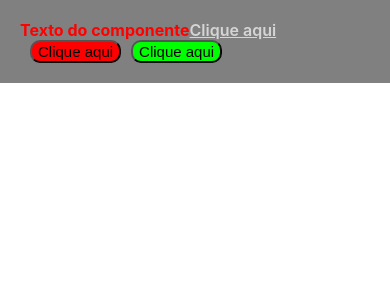
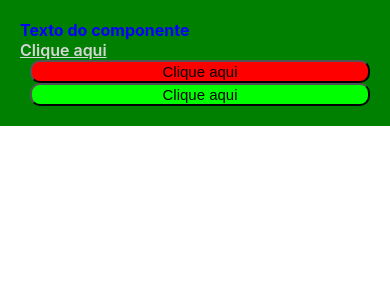
Before and after one commit to FelipeSaadi/Estudos, a React (Vite) app in the folder React/Modulo 1/react-vite-first/: page / in a window 390 px wide. Shown: the top 300 px of the page. Built offline with nearby package versions, Linux system fonts and the light colour scheme.

Commit message:
React - Responsividade com Styled Components

```diff
--- a/React/Modulo 1/react-vite-first/src/AppStyles.ts
+++ b/React/Modulo 1/react-vite-first/src/AppStyles.ts
@@ -5,14 +5,18 @@ type ContainerProps = {
 }
 
 export const Container = styled.div<ContainerProps>`
+    max-width: 600px;
+    margin: auto;
     background-color: ${props => props.bg};
     color: white;
     font-weight: 600;
     padding: 20px;
+    display: flex;
 
     span {
         font-weight: bold;
         color: red;
+        width
     }
 
     .link {
@@ -20,6 +24,15 @@ export const Container = styled.div<ContainerProps>`
 
         &:hover {
             color: #2b2b2b;
+        }
+    }
+
+    @media (max-width: 500px) {
+        background-color: green;
+        flex-direction: column;
+
+        span {
+            color: blue;
         }
     }
 `;
```
